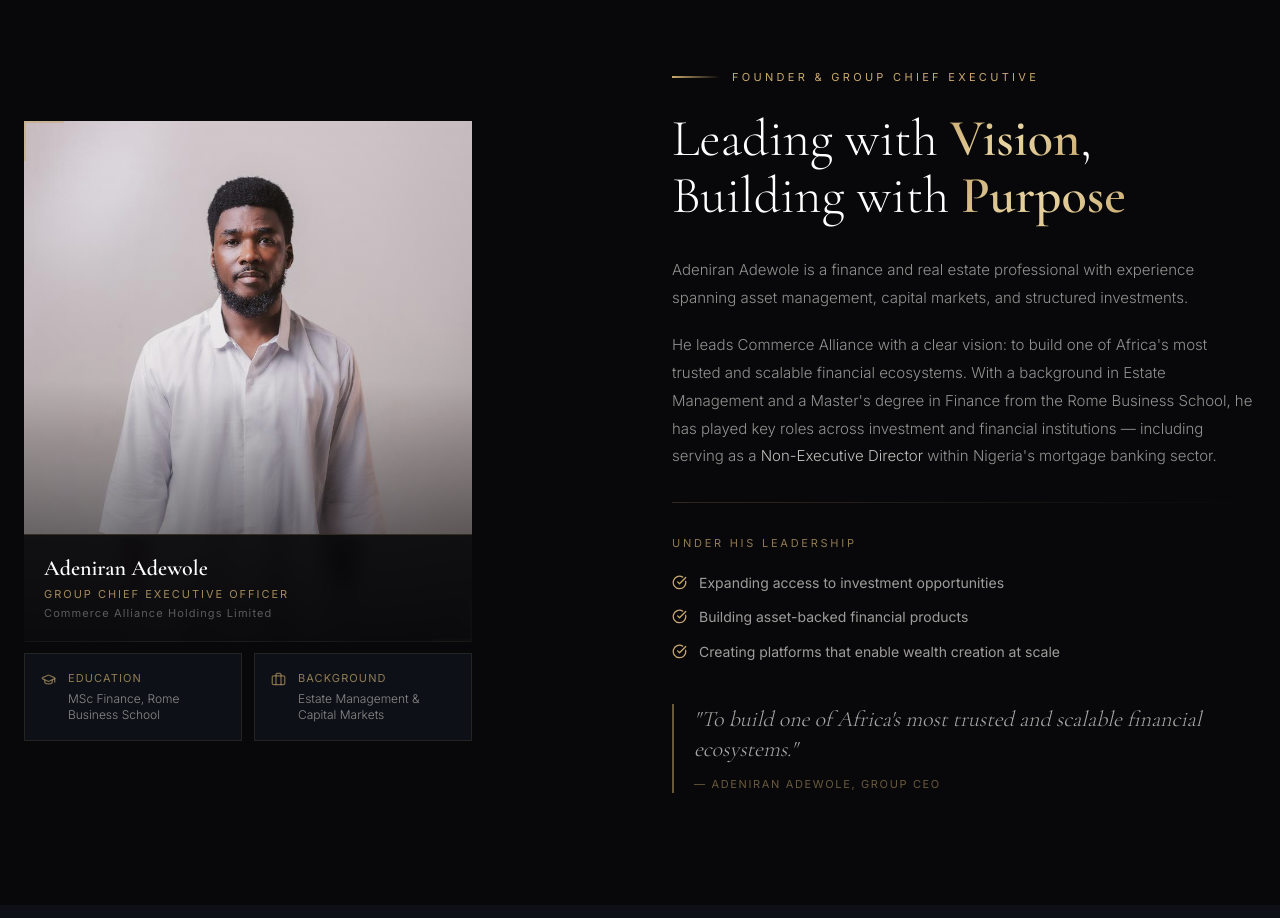
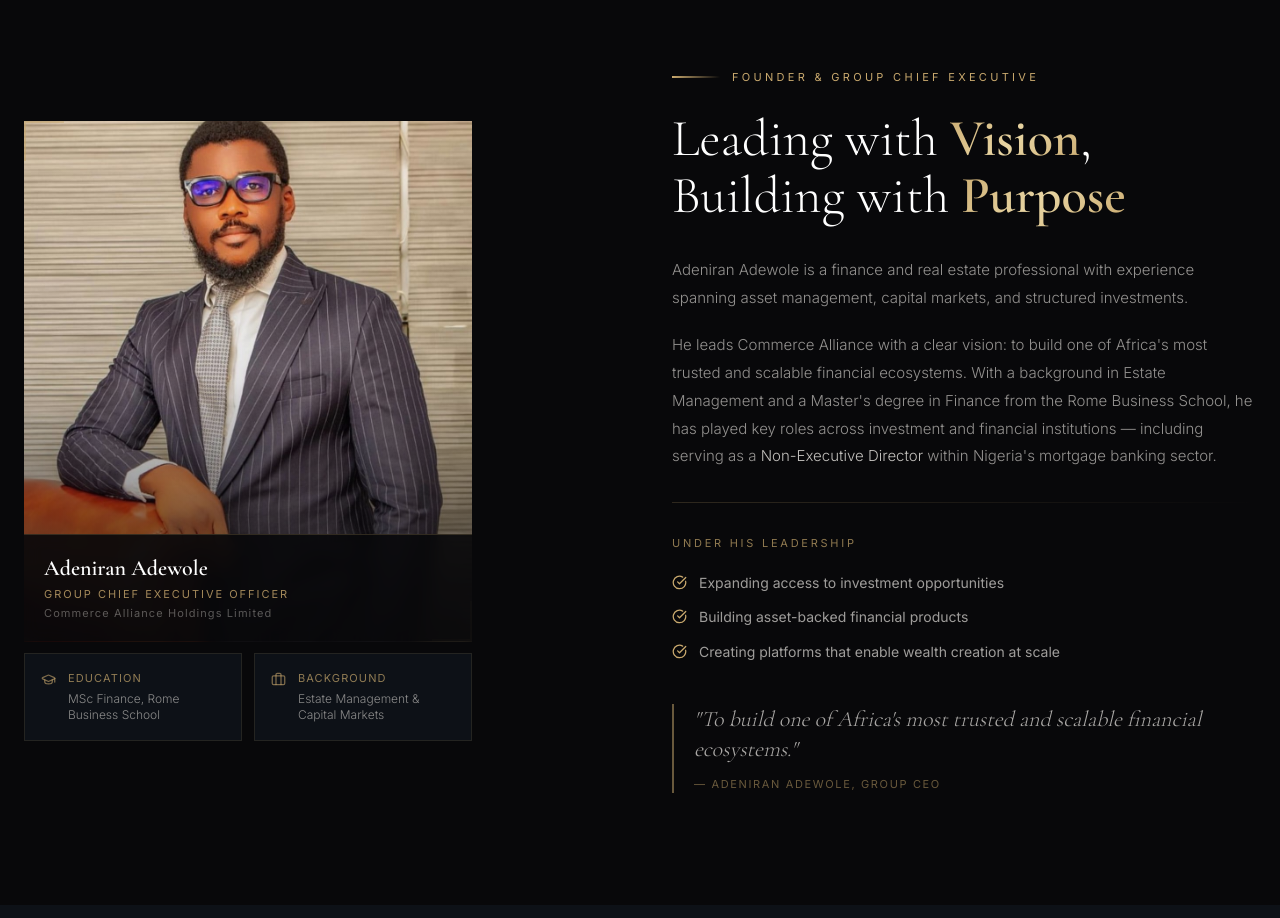
Before and after one commit to lycotech/commerce, a Next.js app: page / in a window 1280 px wide. Shown: the part 7700-8618 px from the top of the page. Built offline with nearby package versions, Linux system fonts and the light colour scheme.

Commit message:
Update CEO Pictures

```diff
--- a/src/components/Founder.tsx
+++ b/src/components/Founder.tsx
@@ -24,7 +24,7 @@
             {/* Decorative frame */}
             <div className="relative h-[520px] w-full max-w-md mx-auto lg:mx-0">
               <Image
-                src="/9.png"
+                src="/ceo.jpeg"
                 alt="Adeniran Adewole — Group Chief Executive, Commerce Alliance Holdings Limited"
                 fill
                 className="object-cover object-[center_15%]"
```
Also changed, not shown: public/ceo.jpeg (added).
